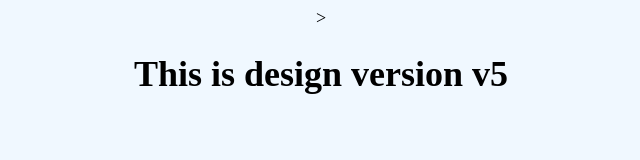
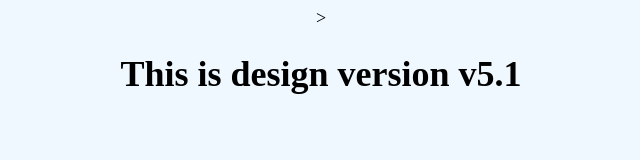
Before and after one commit to rushimohite001/myrepo, a plain HTML site: page index.html in a window 1280 px wide. Shown: the whole page, without its empty margins (319-959 px from the left). Drawn offline with Linux system fonts and the light colour scheme.

Commit message:
version changed

```diff
--- a/index.html
+++ b/index.html
@@ -8,7 +8,7 @@
 </head>
 <body>
     <h1>
-        This is design version v5
+        This is design version v5.1
     </h1>
 </body>
 </html>
```
